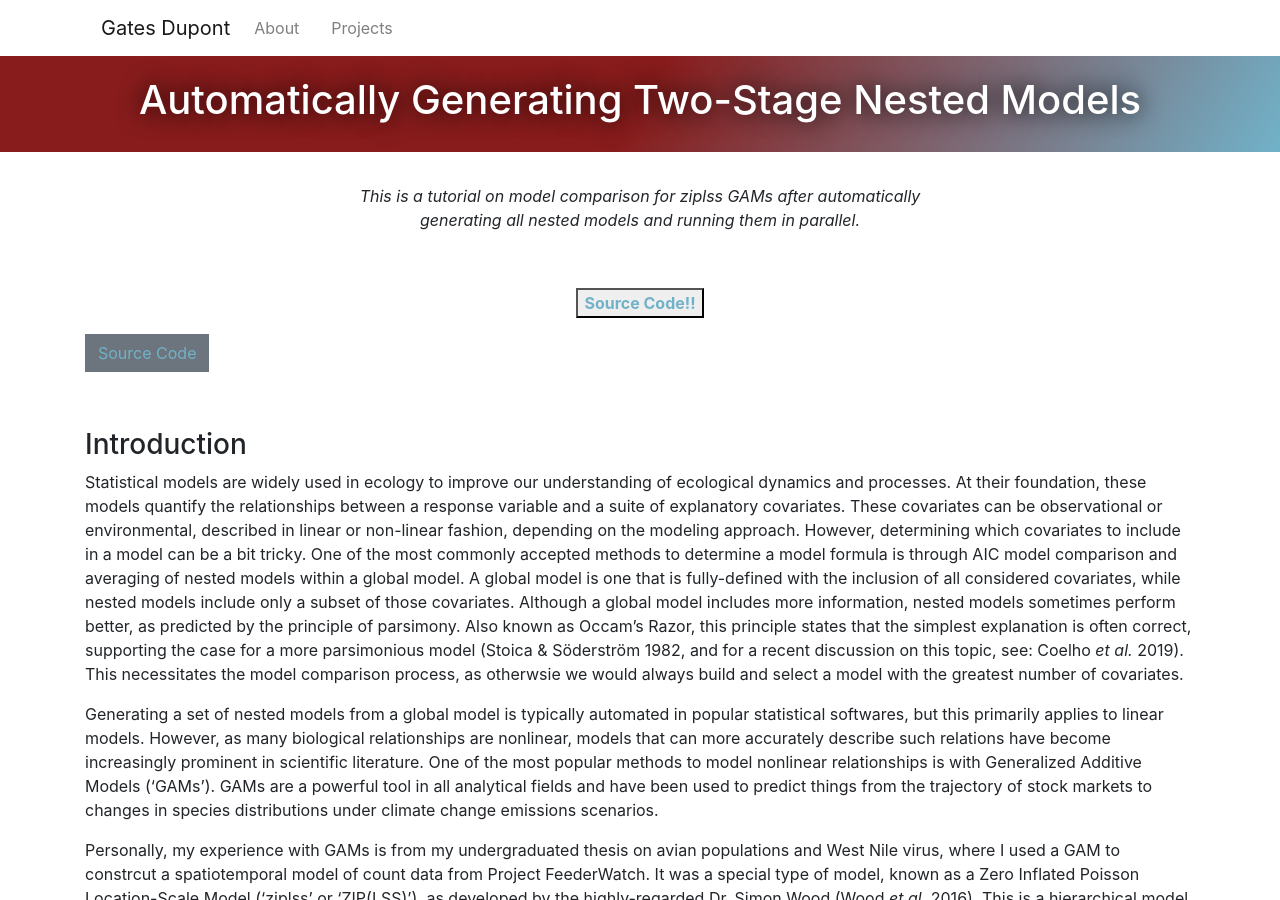
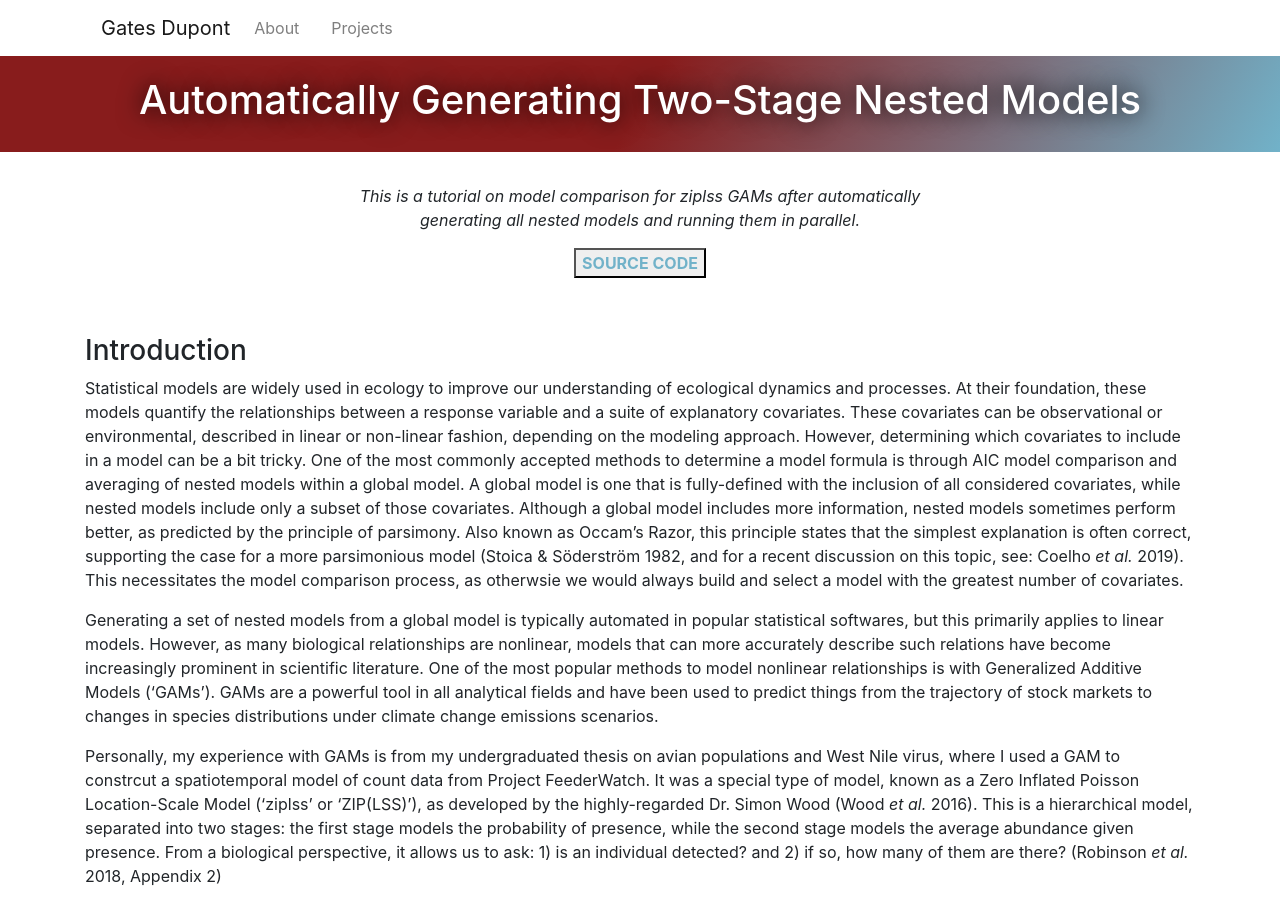
Before and after one commit to chrisyeh96/chrisyeh96.github.io, a Jekyll site: the page built from _posts/2019-05-29-Auto-Nested-Mod.md, in a window 1280 px wide and 900 px high. Built offline with Jekyll 4.4.1, drawn with Linux system fonts in a browser that asks for light colours; nearby versions of some CDN libraries.

Commit message:
Update 2019-05-29-Auto-Nested-Mod.md

```diff
--- a/_posts/2019-05-29-Auto-Nested-Mod.md
+++ b/_posts/2019-05-29-Auto-Nested-Mod.md
@@ -6,20 +6,7 @@
 ---
 
 <p style="text-align:center;"><i>This is a tutorial on model comparison for ziplss GAMs after automatically <br> generating all nested models and running them in parallel.</i></p>
-
-<br>
-
-<p style="text-align:center;"><button type="input"><b><a href="{{ site.baseurl }}/post-source-code/ReproAutoNested.R">Source Code!!</a></b></button></p>
-
-
-<p style="text-align:center;">
-  <li class="list-inline-item">
-    <a class="btn btn-secondary" href="{{ site.baseurl }}/post-source-code/ReproAutoNested.R" target="_blank">
-      <i class="fab fa-github"></i> Source Code
-    </a>
-  </li>
-</p>
-
+<p style="text-align:center;"><button type="button"><b><a href="{{ site.baseurl }}/post-source-code/ReproAutoNested.R">SOURCE CODE</a></b></button></p>
 
 <br>
 
```
